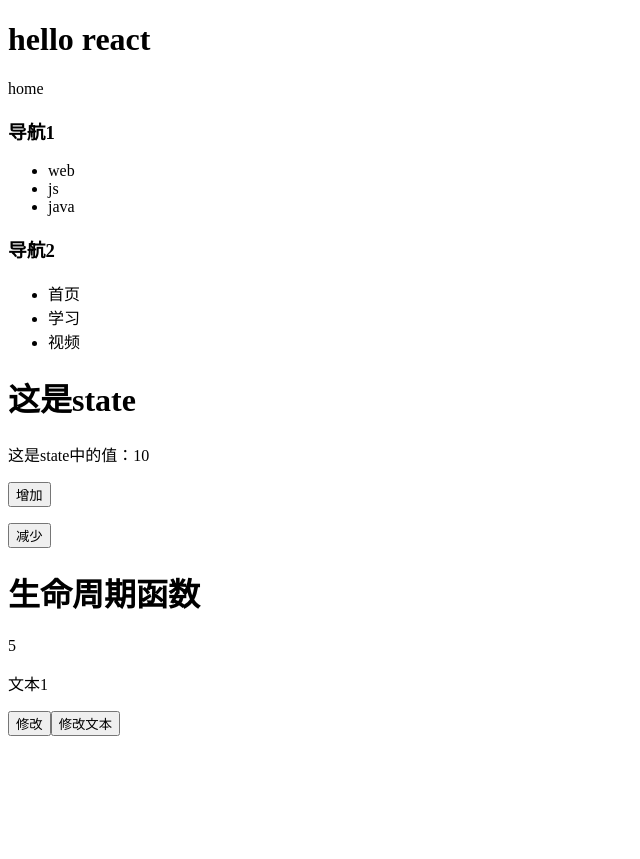
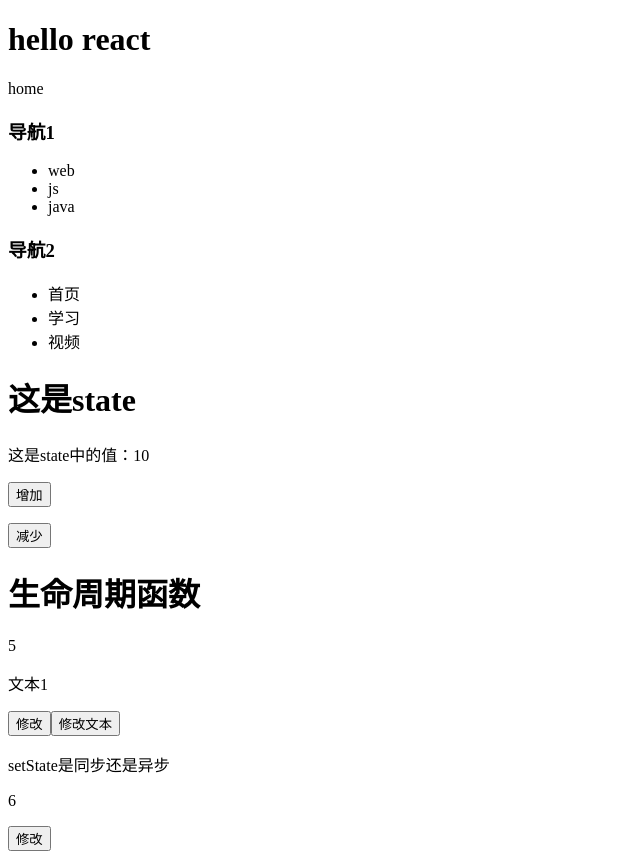
Before and after one commit to z3718l/react-test-app, a React (Create React App) app: page / in a window 1280 px wide. Shown: the whole page, without its empty margins (0-640 px from the left). Before the commit the page ends 800 px from the top, so only its background shows below. Built offline with nearby package versions, Linux system fonts and the light colour scheme.

Commit message:
feat(setstate): 同步打印setState之后的值

```diff
--- a/src/app.jsx
+++ b/src/app.jsx
@@ -3,6 +3,7 @@ import React from 'react'
 import Home from './home.jsx'
 import MyNav from './myNav.jsx'
 import ComponentLife from './compnentLife.jsx'
+import SetStateDemo from './setStateDemo.jsx'
 
 import StateComponent from './stateComponent.jsx'
 class App extends React.Component{
@@ -31,6 +32,7 @@ class App extends React.Component{
                 <MyNav nav = { nav2 } title="导航2"/>
                 <StateComponent/>
                 <ComponentLife titleText={ this.state.titleText } clickHandlers={this.clickHandler}/>
+                <SetStateDemo/>
                 {/* <button onClick={this.clickHandler}>修改文本</button> */}
             </div>
         )
--- /dev/null
+++ b/src/setStateDemo.jsx
@@ -0,0 +1,26 @@
+import React from 'react'
+export default class SetStateDemo extends React.Component{
+    constructor() {
+        super()
+        this.state = {
+            countState: 6
+        }
+    }
+    handleChange = () => {
+        this.setState({
+            countState: this.state.countState + 1
+        }, () => {
+            console.log(this.state.countState) // 这里写个打印可以和this.state.countState可以同步展示
+        })
+        // console.log(this.state.countState) // 在这里打印
+    }
+    render () {
+        return (
+            <div>
+                <p>setState是同步还是异步</p>
+                <p>{ this.state.countState }</p>
+                <button onClick = { this.handleChange }>修改</button>
+            </div>
+        )
+    }
+}
```
Also changed, not shown: 1 other file (tests, documents, lock files or other folders).
